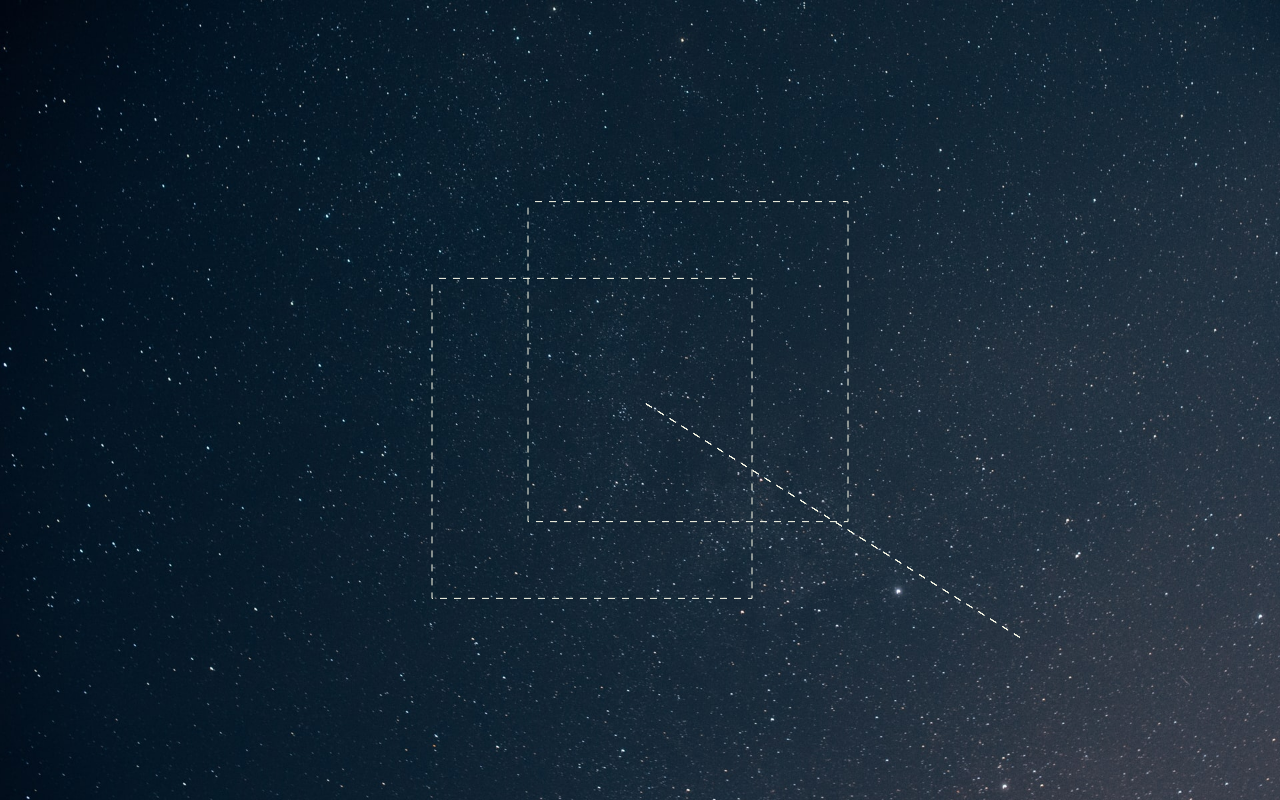
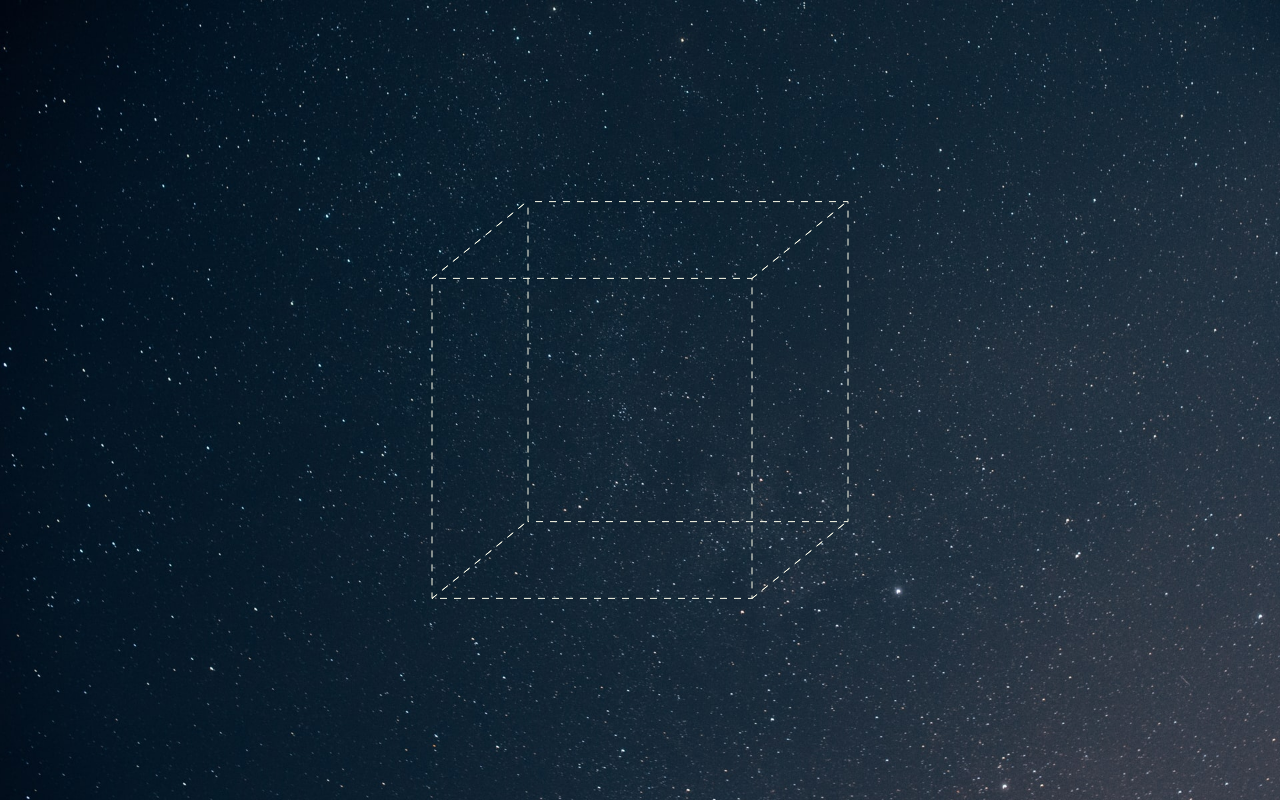
Before and after one commit to Danble/asilenbept-react, a React (Create React App) app: page /asilenbept in a window 1280 px wide. Built offline with nearby package versions, Linux system fonts and the light colour scheme.

Commit message:
svg asilenbept square error fixed

```diff
--- a/src/pages/asilenbept.js
+++ b/src/pages/asilenbept.js
@@ -6,15 +6,15 @@ class Asilenbept extends React.Component {
     return (
       <main id="asilenbept">
         <div className="cube">
-          <svg width="100vw" height="100vh" xmlns="http://www.w3.org/2000/svg" viewBox="0 0 100vw 100vh">
+          <svg width="100vw" height="100vh" xmlns="http://www.w3.org/2000/svg">
             <g>
-              <rect id="pas" className="square" x={`calc(50vw - 10rem + 3rem)`}  y={`calc(50vh - 10rem - 2.4rem)`}/>
+              <rect className="square" x={`calc(50vw - 10rem + 3rem)`}  y={`calc(50vh - 10rem - 2.4rem)`}/>
               <rect className="square" x={`calc(50vw - 10rem - 3rem)`}  y={`calc(50vh - 10rem + 2.4rem)`}/>
 
-              <line className="line" x1={`calc(50vw`} y1={`calc(50vh)`} x2={`calc(80vw`} y2={`calc(80vh)`} />
-              <line className="line" x1={`calc(50vw`} y1={`calc(50vh)`} x2={`calc(80vw`} y2={`calc(80vh)`} />
-              <line className="line" x1={`calc(50vw`} y1={`calc(50vh)`} x2={`calc(80vw`} y2={`calc(80vh)`} />
-              <line className="line" x1={`calc(50vw`} y1={`calc(50vh)`} x2={`calc(80vw`} y2={`calc(80vh)`} />
+              <rect className="square-line" x={`calc(50vw - 10rem - 3rem)`}  y={`calc(50vh - 10rem + 2.4rem)`}/>
+              <rect className="square-line" x={`calc(50vw + 10rem - 3rem)`}  y={`calc(50vh - 10rem + 2.4rem)`}/>
+              <rect className="square-line" x={`calc(50vw - 10rem - 3rem)`}  y={`calc(50vh + 10rem + 2.4rem)`}/>
+              <rect className="square-line" x={`calc(50vw + 10rem - 3rem)`}  y={`calc(50vh + 10rem + 2.4rem)`}/>
             </g>
           </svg>
         </div>
```
